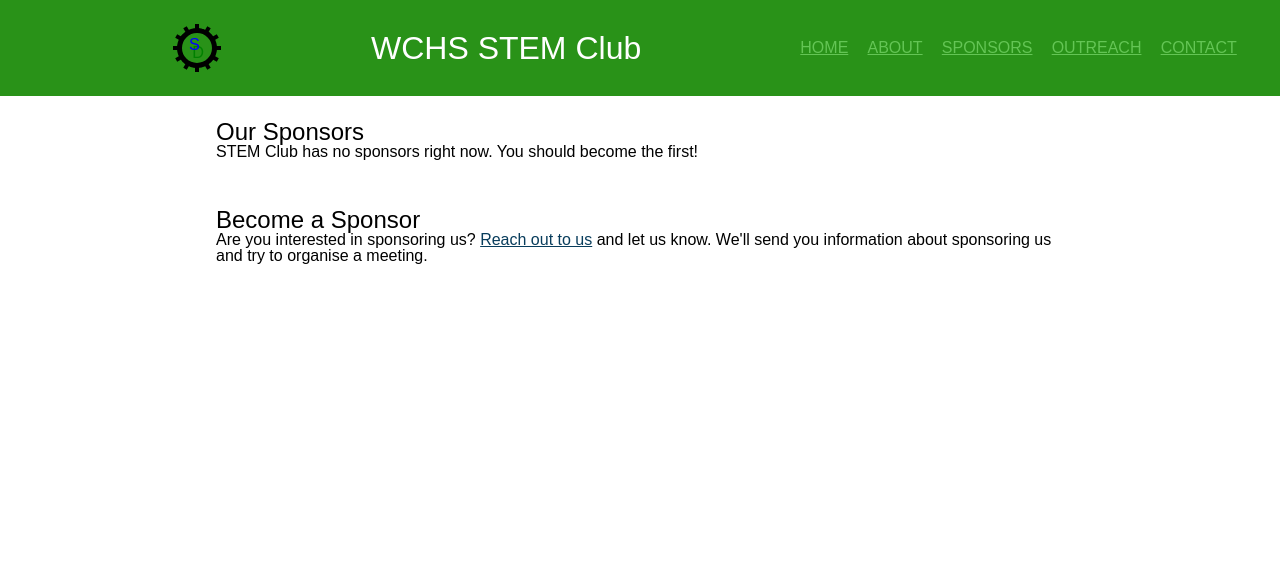
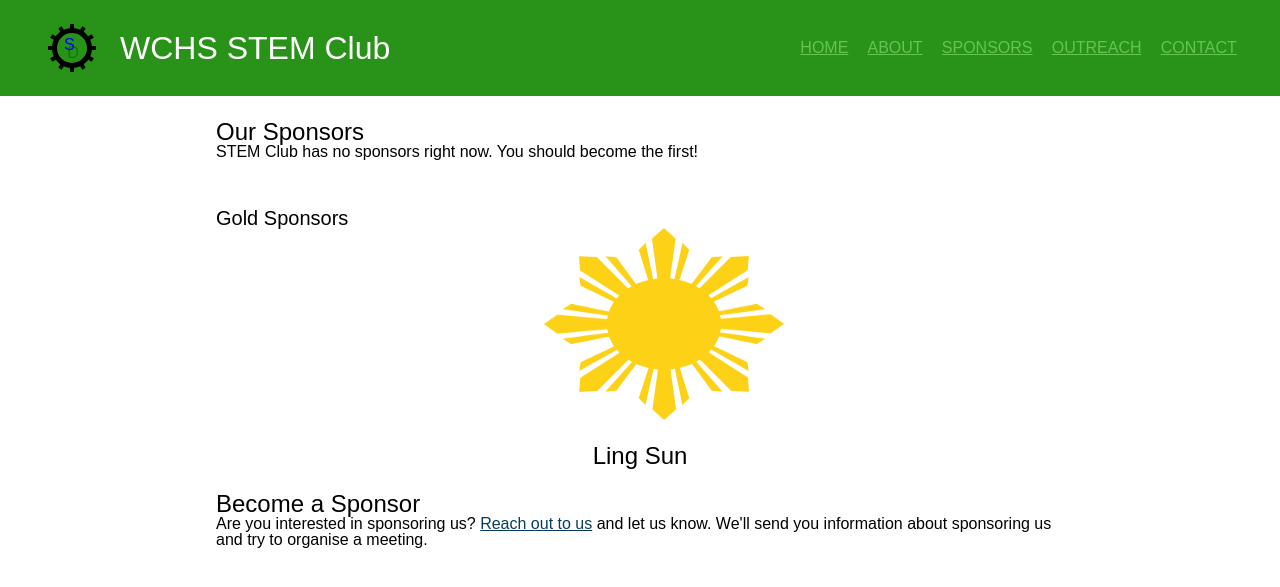
Before and after one commit to wchsstem/wchsstem.github.io, a PHP site: page /sponsors in a window 1280 px wide. Shown: the top 587 px of the page. Run offline with PHP 8.4, Linux system fonts and the light colour scheme; some web fonts are replaced.

Commit message:
Added first sponsor

```diff
--- a/index.php
+++ b/index.php
@@ -1,6 +1,6 @@
 <?php
 $path_to_root = '';
-$extras = '<link rel="stylesheet" href="main.css"/>';
+$extras = '<link rel="stylesheet" href="main.css"/><link rel="stylesheet" href="sponsors/sponsor.css"/>';
 $description = 'Home page of the Winston Churchill High School STEM Club. Learn about the club, its members, and FTC.';
 require('templates/head.php');
 require('main.html');
--- a/sponsors/sponsor.css
+++ b/sponsors/sponsor.css
@@ -11,13 +11,17 @@
     margin: auto;
 }
 
-li > a {
+li {
     display: flex;
     flex-direction: column;
 }
 
-li > a > * {
+li > * {
     margin: auto;
+}
+
+li h4 {
+	font-size: 150%;
 }
 
 .logo-large-container {
@@ -26,7 +30,7 @@
     display: flex;
 }
 
-.logo {
+.sponsor-logo {
     max-width: 100%;
     max-height: 100%;
     margin: auto;
--- a/sponsors/sponsors.html
+++ b/sponsors/sponsors.html
@@ -1,7 +1,7 @@
 <article>
     <h2>Our Sponsors</h2>
     <p>STEM Club has no sponsors right now. You should become the first!</p>
-    <!-- <h3>Platinum Sponsors</h3>
+    <!--  <h3>Platinum Sponsors</h3>
     <ul>
         <li>
             <a href="https://xkcd.com">
@@ -12,7 +12,16 @@
                 <p>Team Sponsor</p>
             </a>
         </li>
-    </ul> -->
+    </ul>-->
+    <h3>Gold Sponsors</h3>
+    <ul>
+        <li>
+            <div class="logo-large-container">
+                <img src="logos/lingsun.png"/>
+            </div>
+            <h4>Ling Sun</h4>
+        </li>
+    </ul>
 </article>
 <article>
     <h2>Become a Sponsor</h2>
```
Also changed, not shown: main.html (+11 -0 lines).
